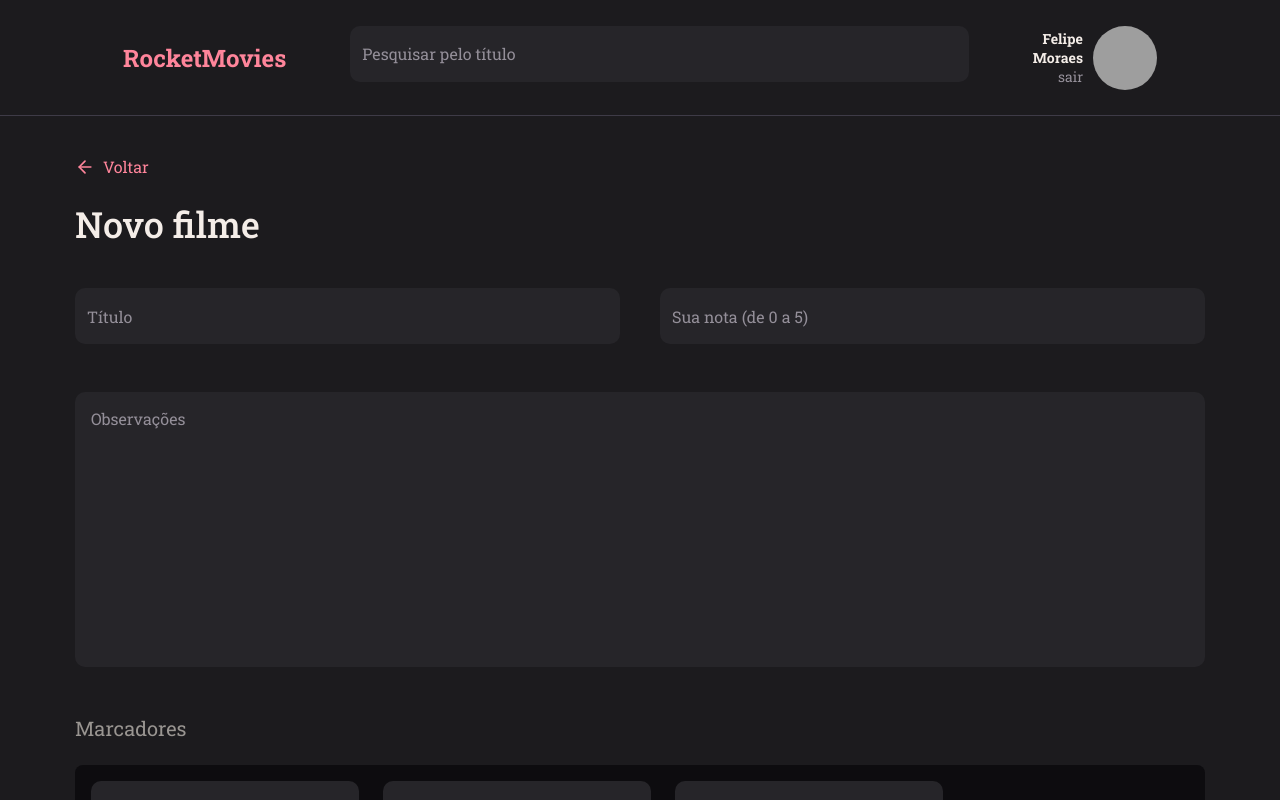
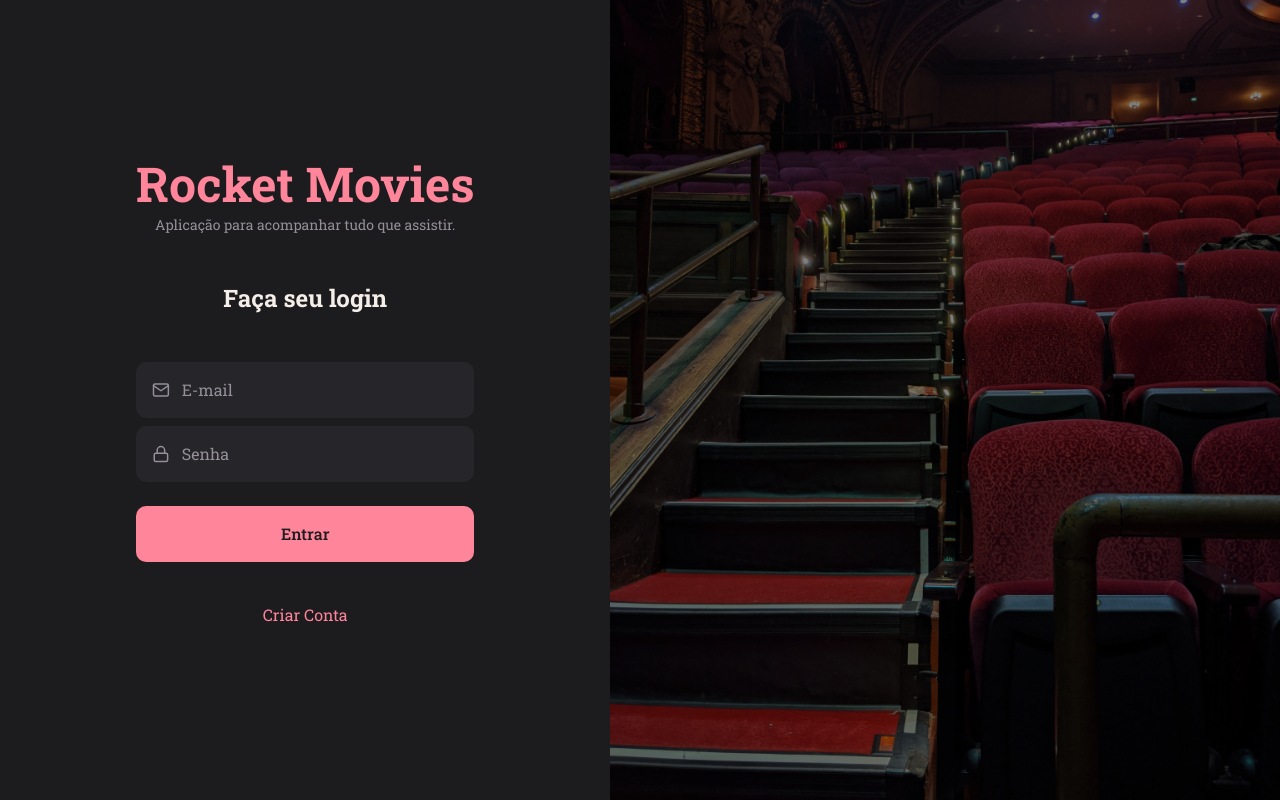
Before and after one commit to FelipeMMoraes/RocketMovies-FrontEnd, a React (Vite) app: page / in a window 1280 px wide. Built offline with nearby package versions, Linux system fonts and the light colour scheme; grey boxes are pictures that could not be loaded.

Commit message:
feat: create routes

```diff
--- a/package.json
+++ b/package.json
@@ -12,6 +12,7 @@
     "react": "^18.2.0",
     "react-dom": "^18.2.0",
     "react-icons": "^4.7.1",
+    "react-router-dom": "^6.6.1",
     "styled-components": "^5.3.6"
   },
   "devDependencies": {
--- a/src/main.jsx
+++ b/src/main.jsx
@@ -5,13 +5,13 @@
 
 import theme from './styles/theme';
 
-import { New } from './pages/New';
+import { Routes } from './routes';
 
 ReactDOM.createRoot(document.getElementById('root')).render(
   <React.StrictMode>
     <ThemeProvider theme={theme}>
       <GlobalStyles />
-      <New />
+      <Routes />
     </ThemeProvider>
   </React.StrictMode>,
 )
--- /dev/null
+++ b/src/routes/app.routes.jsx
@@ -0,0 +1,17 @@
+import { Routes, Route } from 'react-router-dom';
+
+import { New } from '../pages/New';
+import { Home } from '../pages/Home';
+import { Profile } from '../pages/Profile';
+import { Details } from '../pages/Details';
+
+export function AppRoutes(){
+  return(
+    <Routes>
+      <Route path='/' element={<Home />}/>
+      <Route path='/new' element={<New />}/>
+      <Route path='/profile' element={<Profile />}/>
+      <Route path='/details/:id' element={<Details />}/>
+    </Routes>
+  )
+}
--- /dev/null
+++ b/src/routes/auth.routes.jsx
@@ -0,0 +1,14 @@
+import { Routes, Route } from 'react-router-dom';
+
+import { SignIn } from '../pages/SignIn';
+import { SignUp } from '../pages/SignUp';
+
+
+export function AuthRoutes(){
+  return(
+    <Routes>
+      <Route path='/' element={<SignIn />}/>
+      <Route path='/register' element={<SignUp />}/>
+    </Routes>
+  )
+}
--- /dev/null
+++ b/src/routes/index.jsx
@@ -0,0 +1,12 @@
+import { BrowserRouter } from "react-router-dom";
+
+import { AppRoutes } from "./app.routes";
+import { AuthRoutes } from "./auth.routes";
+
+export function Routes(){
+  return(
+    <BrowserRouter>
+      <AuthRoutes />
+    </BrowserRouter>
+  )
+}
```
Also changed, not shown: 1 other file (tests, documents, lock files or other folders).
